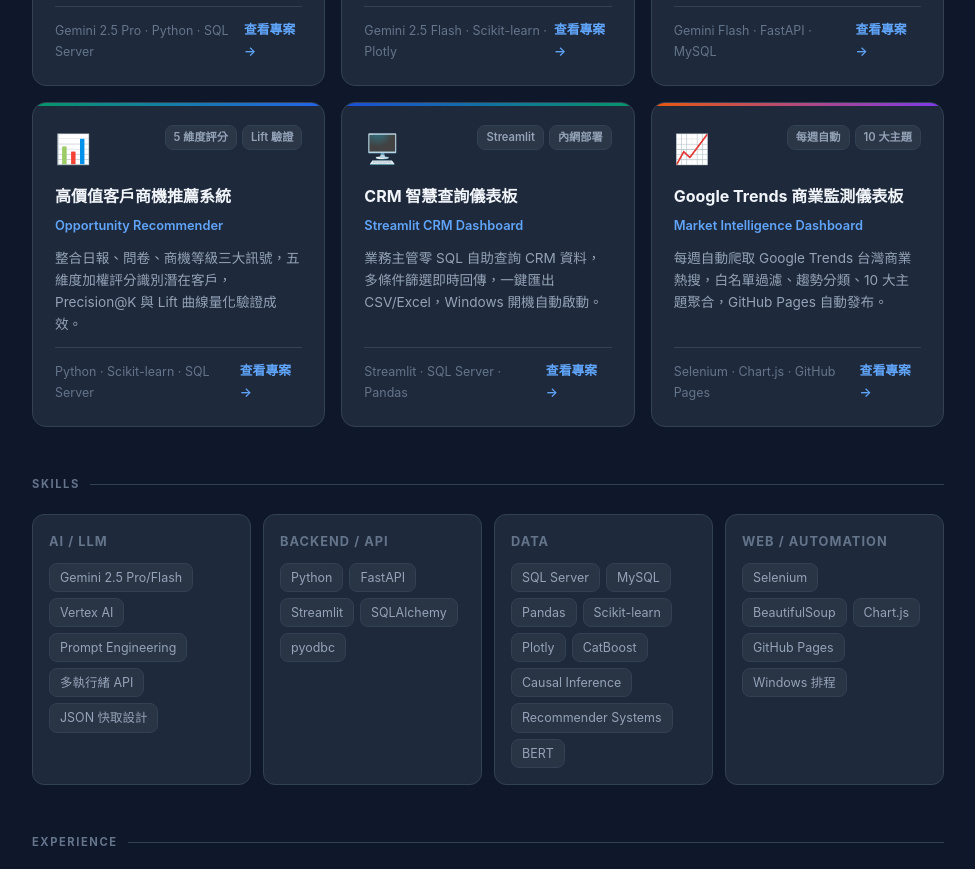
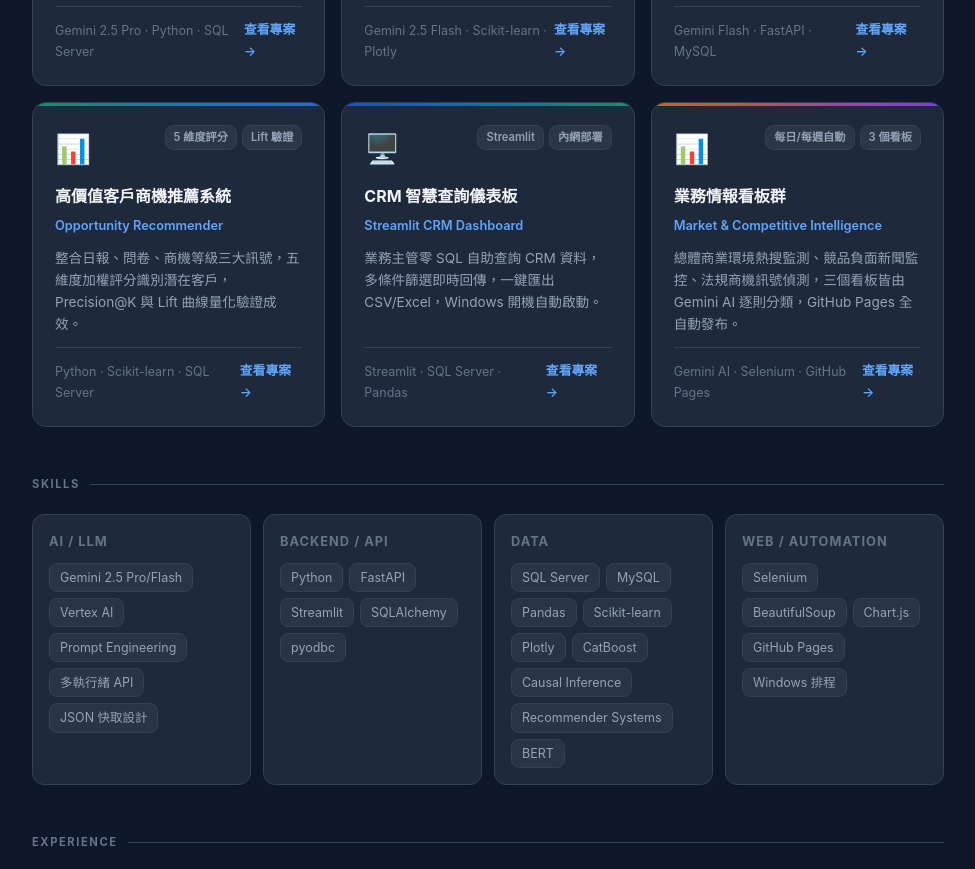
Before and after one commit to yujuigato/yujuigato.github.io, a plain HTML site: page index.html in a window 1280 px wide. Shown: the part 1040-1909 px from the top of the page, without its empty margins (152-1127 px from the left). Drawn offline with Linux system fonts and the light colour scheme.

Commit message:
更新Google Trends專案卡片為業務情報看板群，反映擴充後的三個看板

```diff
--- a/index.html
+++ b/index.html
@@ -189,14 +189,14 @@
 
     <a class="project-card" href="https://yujuigato.github.io/google-trends-dashboard/" style="--accent-color:linear-gradient(90deg,#ea580c,#7c3aed);">
       <div class="card-top">
-        <div class="card-icon">📈</div>
-        <div class="card-tags"><span class="card-tag">每週自動</span><span class="card-tag">10 大主題</span></div>
+        <div class="card-icon">📊</div>
+        <div class="card-tags"><span class="card-tag">每日/每週自動</span><span class="card-tag">3 個看板</span></div>
       </div>
-      <div class="card-title">Google Trends 商業監測儀表板</div>
-      <div class="card-subtitle">Market Intelligence Dashboard</div>
-      <div class="card-desc">每週自動爬取 Google Trends 台灣商業熱搜，白名單過濾、趨勢分類、10 大主題聚合，GitHub Pages 自動發布。</div>
+      <div class="card-title">業務情報看板群</div>
+      <div class="card-subtitle">Market &amp; Competitive Intelligence</div>
+      <div class="card-desc">總體商業環境熱搜監測、競品負面新聞監控、法規商機訊號偵測，三個看板皆由 Gemini AI 逐則分類，GitHub Pages 全自動發布。</div>
       <div class="card-footer">
-        <span>Selenium · Chart.js · GitHub Pages</span>
+        <span>Gemini AI · Selenium · GitHub Pages</span>
         <span class="card-link">查看專案</span>
       </div>
     </a>
```
Also changed, not shown: 1 other file.
